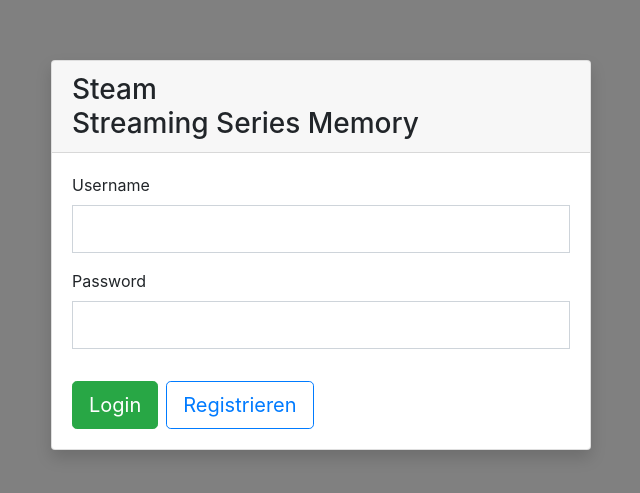
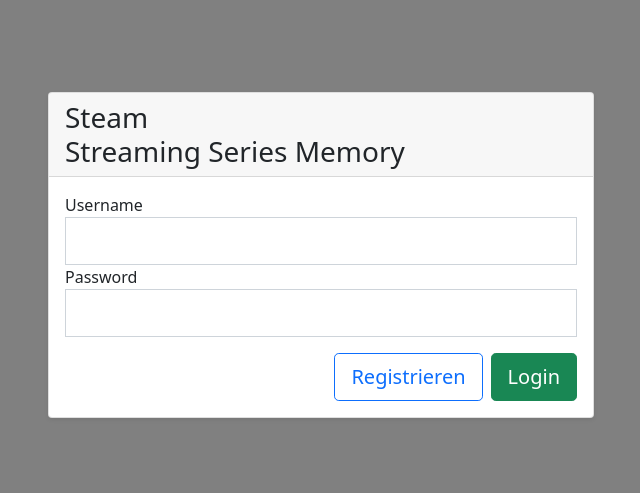
Before and after one commit to maltehie/wt.ng.frontend, an Angular app: page / in a window 1280 px wide. Shown: the part 145-638 px from the top of the page, without its empty margins (319-959 px from the left). Built offline with nearby package versions, Linux system fonts and the light colour scheme.

Commit message:
Update bootstrap version

```diff
--- a/src/styles.css
+++ b/src/styles.css
@@ -1,5 +1,5 @@
 /* You can add global styles to this file, and also import other style files */
-@import url('https://cdn.jsdelivr.net/npm/bootstrap@4.3.1/dist/css/bootstrap.min.css');
+@import url('https://cdn.jsdelivr.net/npm/bootstrap@5.1.3/dist/css/bootstrap.min.css');
 
 body{
     margin: 0;
```
